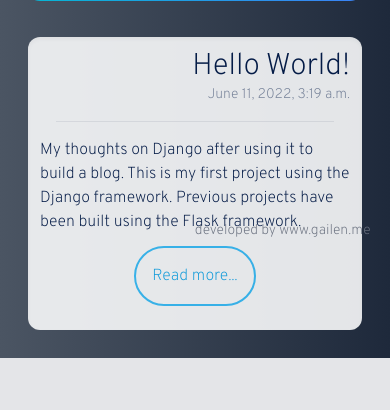
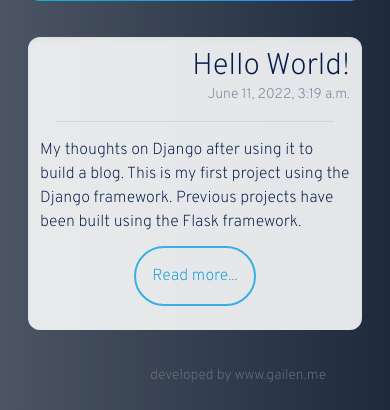
Before and after one commit to iamgillespie/gailenblog, a Django app: page / in a window 390 px wide. Shown: the part 603-1013 px from the top of the page. Before the commit the page ends 961 px from the top, so only its background shows below. Run offline with Django 4.2, Linux system fonts and the light colour scheme; data comes from the database, SQL or seed files in the repository; some libraries are stand-ins or nearby versions.

Commit message:
footer positioning

```diff
--- a/post/static/css/style.css
+++ b/post/static/css/style.css
@@ -35,12 +35,4 @@ article#post:hover {
   -webkit-transition: ease-in .4s;
   transition: ease-in .4s;
 }
-
-footer {
-  position: absolute;
-  bottom: 0;
-  left: 0;
-  right: 0;
-  margin-right: 5%;
-}
 /*# sourceMappingURL=style.css.map */
--- a/post/static/css/style.scss
+++ b/post/static/css/style.scss
@@ -34,11 +34,3 @@ article#post:hover {
     color: rgb(0, 0, 0);
     transition: ease-in .4s;
 }
-
-footer{
-    position: absolute;
-    bottom: 0;
-    left: 0;
-    right: 0;
-    margin-right: 5%;
-}
--- a/post/templates/post/bloghome.html
+++ b/post/templates/post/bloghome.html
@@ -48,7 +48,7 @@
 </div>
 
 
-<footer>
+<footer class="sm:absolute inset-x-0 bottom-0 px-10">
     <p class="text-right text-sm text-gray-500">developed by <a href="http://gailen.me">www.gailen.me</a></p>
 </footer>
 
```
Also changed, not shown: 2 other files.
